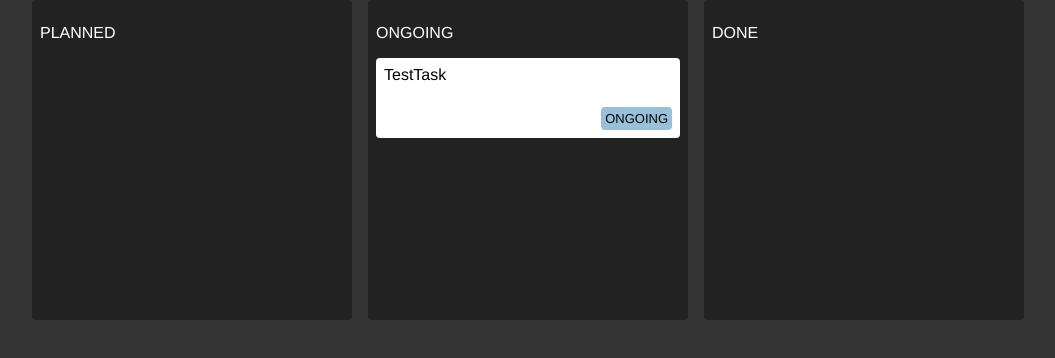
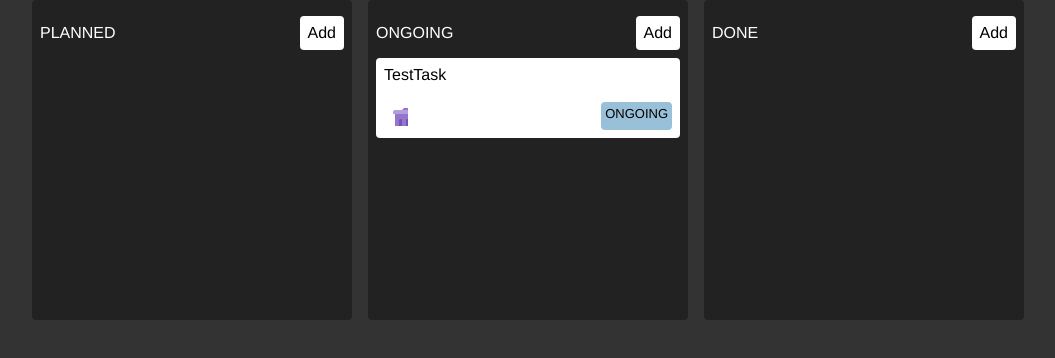
Before and after one commit to geovanefernandesdois/Zustand, a React (Vite) app: page / in a window 1280 px wide. Shown: the top 358 px of the page, without its empty margins (112-1167 px from the left). Built offline with nearby package versions, Linux system fonts and the light colour scheme.

Commit message:
feat: :sparkles: Adding new functions to Column and Tasks components

```diff
--- a/src/components/Column.jsx
+++ b/src/components/Column.jsx
@@ -1,18 +1,54 @@
 import "./Column.css";
 import { useStore } from "../store";
 import Task from "./Task";
+import { useState } from "react";
 
 export default function Column({ state }) {
+  const [text, setText] = useState("");
+  const [open, setOpen] = useState(false);
+
   const tasks = useStore((store) =>
     store.tasks.filter((task) => task.state === state)
   );
 
+  const addTask = useStore((store) => store.addTask);
+  const setDraggedTask = useStore((store) => store.setDraggedTask);
+  const draggedTask = useStore((store) => store.draggedTask);
+
   return (
-    <div className="column">
-      <p>{state}</p>
+    <div
+      className="column"
+      onDragOver={(e) => {
+        e.preventDefault();
+      }}
+      onDrop={(e) => {
+        setDraggedTask(null);
+        console.log(draggedTask);
+      }}
+    >
+      <div className="titleWrapper">
+        <p>{state}</p>
+        <button onClick={() => setOpen(true)}>Add</button>
+      </div>
       {tasks.map((task) => (
         <Task title={task.title} key={task.title} />
       ))}
+      {open && (
+        <div className="Modal">
+          <div className="modalContent">
+            <input onChange={(e) => setText(e.target.value)} value={text} />
+            <button
+              onClick={() => {
+                addTask(text, state);
+                setText("");
+                setOpen(false);
+              }}
+            >
+              Submit
+            </button>
+          </div>
+        </div>
+      )}
     </div>
   );
 }
--- a/src/components/Task.jsx
+++ b/src/components/Task.jsx
@@ -1,17 +1,27 @@
 import classNames from "classnames";
 import { useStore } from "../store";
 import "./Task.css";
+import trashicon from "../assets/icons8-lixo.svg";
 
 export default function Task({ title }) {
   const task = useStore((store) =>
     store.tasks.find((task) => task.title === title)
   );
-
+  const setDraggedTask = useStore((store) => store.setDraggedTask);
+  const deleteTask = useStore((store) => store.deleteTask);
   return (
-    <div className="task">
+    <div
+      className="task"
+      draggable
+      onDragStart={() => {
+        setDraggedTask(task.title);
+      }}
+    >
       <div>{task.title}</div>
       <div className="bottomWrapper">
-        <div></div>
+        <div>
+          <img src={trashicon} onClick={() => deleteTask(task.title)} />
+        </div>
         <div className={classNames("status", task.state)}>{task.state}</div>
       </div>
     </div>
```
